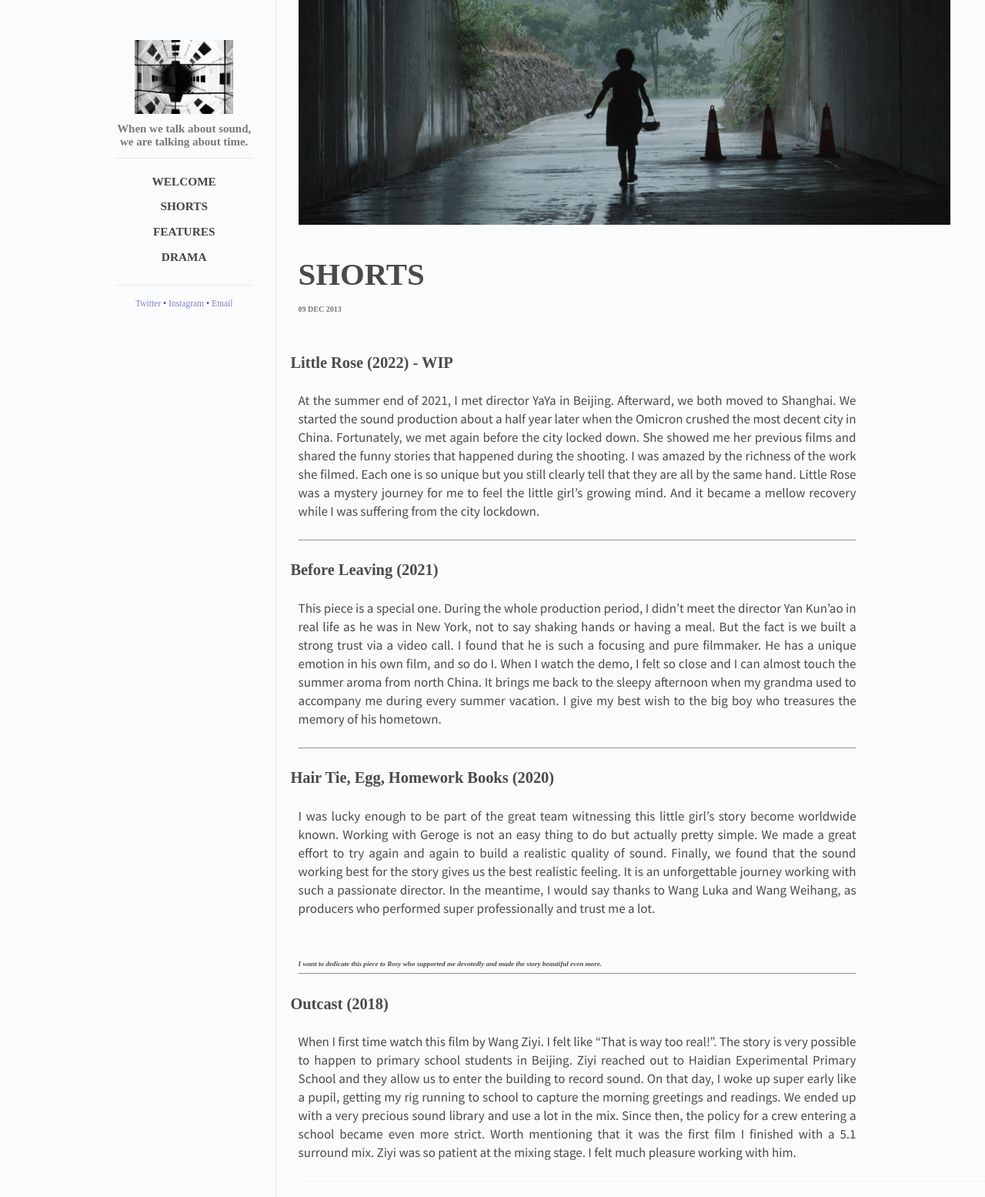
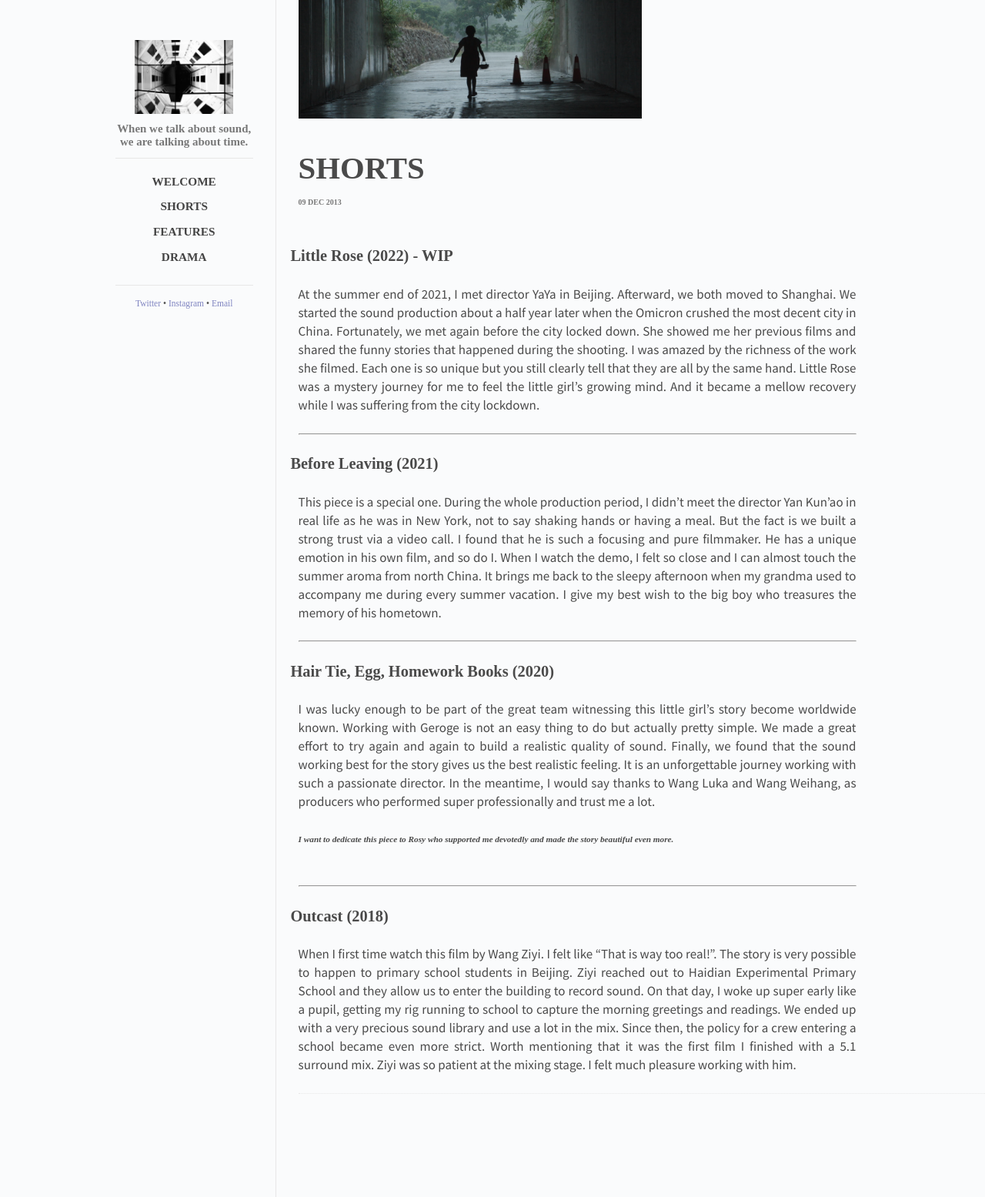
Before and after one commit to zhaojian26/works, a Jekyll site: the page built from _posts/2013-12-09-shorts.md, in a window 1280 px wide. Shown: the whole page at 77% size. Built offline with Jekyll 4.4.1, drawn with Linux system fonts in a browser that asks for light colours; Markdown is read by kramdown in place of the engine named in the settings.

Commit message:
narrow img width

```diff
--- a/_posts/2013-12-09-shorts.md
+++ b/_posts/2013-12-09-shorts.md
@@ -22,11 +22,9 @@ categories: posts
 ## Hair Tie, Egg, Homework Books (2020)
 
 > I was lucky enough to be part of the great team witnessing this little girl’s story become worldwide known. Working with Geroge is not an easy thing to do but actually pretty simple. We made a great effort to try again and again to build a realistic quality of sound. Finally, we found that the sound working best for the story gives us the best realistic feeling. It is an unforgettable journey working with such a passionate director. In the meantime, I would say thanks to Wang Luka and Wang Weihang, as producers who performed super professionally and trust me a lot.
+
+##### *I want to dedicate this piece to Rosy who supported me devotedly and made the story beautiful even more.*
 <br>
-<br>
-
-###### *I want to dedicate this piece to Rosy who supported me devotedly and made the story beautiful even more.*
-
 <hr/>
 
 ## Outcast (2018)
--- a/css/responsive.css
+++ b/css/responsive.css
@@ -1,6 +1,6 @@
 @media (max-width:1309px) {
   #cover-photo {
-    max-width: 95%;
+    max-width: 50%;
   }
 
   .header {
```
Also changed, not shown: 1 other file.
